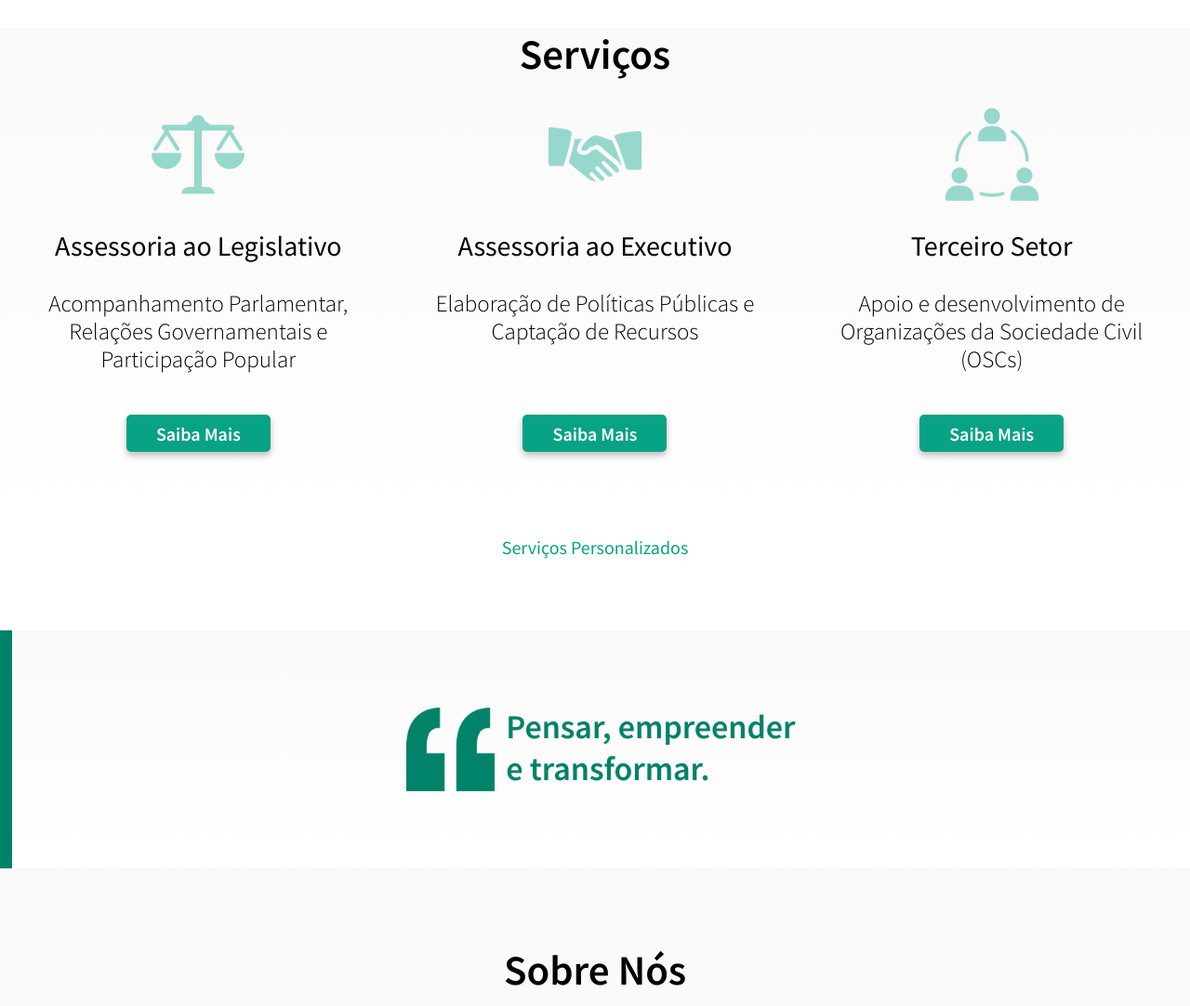
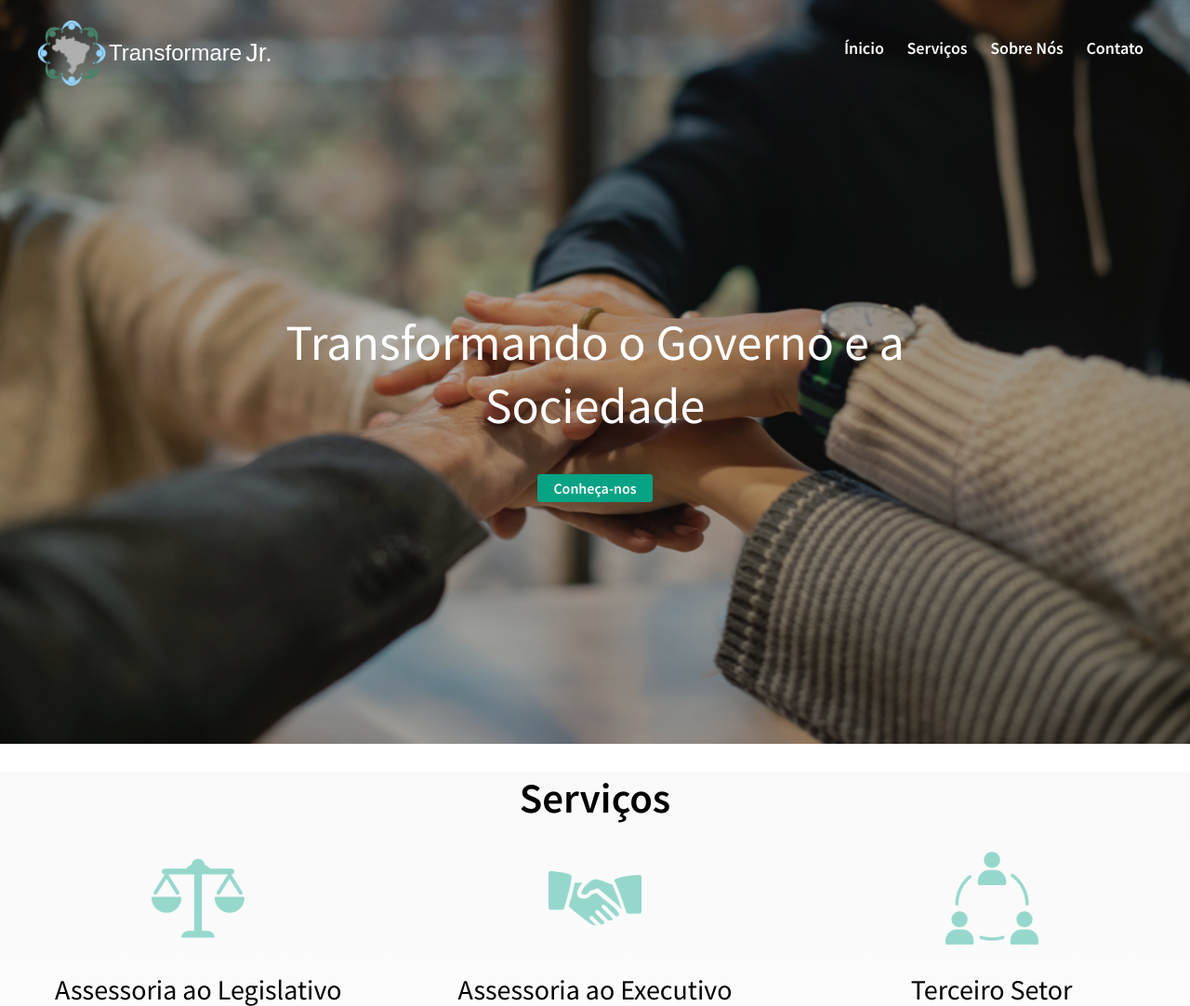
Before and after one commit to citi-onboarding/TransformareJr, a Django app: page / in a window 1280 px wide. Shown: the top 1082 px of the page at 93% size. Run offline with Django 3.2, Linux system fonts and the light colour scheme; some web fonts are replaced.

Commit message:
agora é o banner

```diff
--- a/core/templates/index.html
+++ b/core/templates/index.html
@@ -13,6 +13,24 @@
 </head>
 
 <body>
+    <!--BANNER-->
+    <div class = "banner" id = Início>
+        <div class = "navbar">
+            <div class = "logomarca">
+                <img src = "../../static/img/Logo quadrada.png" id = "logo">
+                <span class = "style">Transformare</span>
+                <span class = "style2">Jr.</span>
+            </div>
+                <ul>
+                    <li><a href = "#Início">Ínicio</a></li>
+                    <li><a href = "#Serviços">Serviços</a></li>
+                    <li><a href = "#Sobre Nós">Sobre Nós</a></li>
+                    <li><a href = "#Contato">Contato</a></li>
+                </ul>
+        </div>
+        <div class = "text" id="text_banner"> Transformando o Governo e a Sociedade</div>
+        <div class= "button_banner"><a href = "#Sobre Nós">Conheça-nos</a></div>
+    </div>
     <!-- SERVIÇOS -->
     <div id="serviços">
         <h1 class="cabeçalho-seçao">Serviços</h1>
--- a/static/css/index.css
+++ b/static/css/index.css
@@ -1,3 +1,142 @@
+/*BANNER*/
+body{
+    margin: 0px;
+}
+.opacity{
+    width: 100vw;
+    height: 100vh;
+    background-color: rgba(0, 0, 0, 0.5);
+    position: absolute;
+}
+.banner{
+    display: flex;
+    flex-direction: column;
+    justify-content: center;
+    align-items: center;
+    position: relative;
+    width: 100vw;
+    height: 100vh;
+    background: linear-gradient( rgba(0,0,0,.3),rgba(0,0,0,.3)),url("../../static/img/banner.jpg");
+    background-size: cover;
+    background-position: center center;
+    background-repeat: no-repeat;
+}
+.menu{
+    display: flex;
+    flex-direction: row;
+    align-items: center;
+    justify-content: flex-end;
+    height: 100%;
+}
+ul{
+    /*display none pra desaparecer as coisas*/
+    display: flex;
+    justify-content: space-between;
+    margin: 40px;
+    list-style: none;
+    float: right;
+    width: 332px;
+}
+ul li{
+    display: inline;
+}
+ul li a{
+    padding-right: 10px;
+    display: inline-block;
+    text-decoration: none;
+    font-family: 'Source Sans Pro', sans-serif;
+    font-weight: 600;
+    font-size: 18px;
+    color: #ffff;
+}
+.navbar{
+    width: 100%;
+    justify-content: space-between;
+    position: absolute;
+    top: 0;
+}
+.logomarca{
+    display: inline-flex;
+    align-items: center;
+    height: 100%;
+}
+
+#logo{
+    margin: 20px 0 20px 40px;
+    width: 74px;
+    float: left;
+}
+#text_banner{
+    display: flex;
+    align-items: center;
+    justify-content: center;
+    margin-top: 73px;
+    color: white;
+    font-size: 54px;
+    font-weight: 400;
+    font-family:'Source Sans Pro', sans-serif;
+    text-align: center;
+    top: 41%;
+    left: 21%;
+    width: 59%;
+}
+.style{
+    margin-right: 4px;
+    margin-left: 3px;
+    font-family:'Putumayo', sans-serif;
+    font-size: 24px;
+    color: #ffff;
+}
+.style2{
+    font-family: 'Putumayo', sans-serif;
+    font-size: 27px;
+    color: #ffff;
+}
+@font-face{
+    font-family: Putumayo;
+    src: url('Putumayo.ttf');
+}
+.button_banner{
+    display: flex;
+    flex-direction: column;
+    justify-content: center;
+    align-items: center;
+    width: 124px;
+    height: 30px;
+    background-color:rgba(8,162,132,1.8);
+    color: #ffff;
+    font-family: 'Source Sans Pro', sans-serif;
+    font-weight: 600;
+    border-radius: 3px;
+    margin-top: 40px;
+    text-decoration: none;
+}
+.button_banner a{
+    width: 124px;
+    text-align: center;
+    display: block;
+    text-decoration: none;
+    color: #ffff;
+}
+
+@media(orientation: portrait),(max-width: 710px){
+    #logo{
+        margin: 20px 0 20px 20px;
+        width: 57px;
+    }
+    .style{
+        font-size: 21px;
+    }
+    .style2{
+        font-size: 22px;
+    }
+    .text{
+        font-size: 35px;
+    }
+    ul{
+        display: none;
+    }
+}
 /*cor padrão: #08A284*/
 body {
     margin: 0; /*remove a margem do site*/
```
Also changed, not shown: static/img/Logo quadrada.png (added), static/img/banner.jpg (added).
